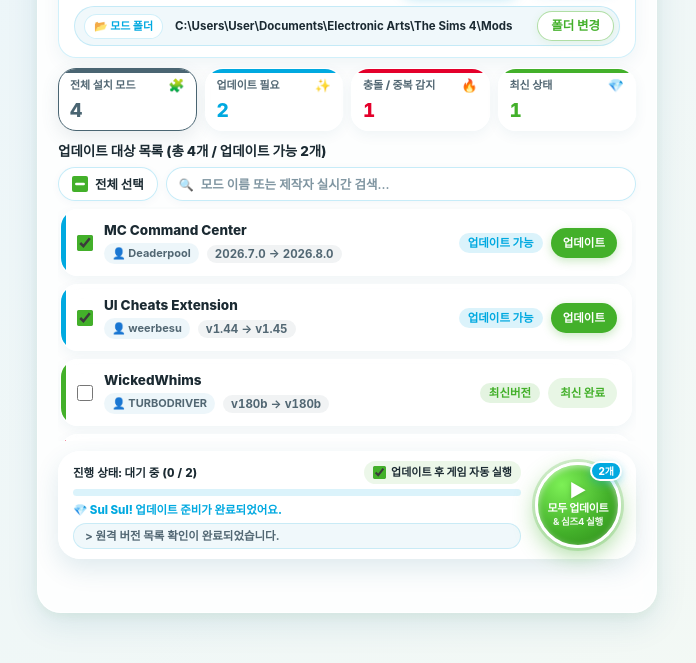
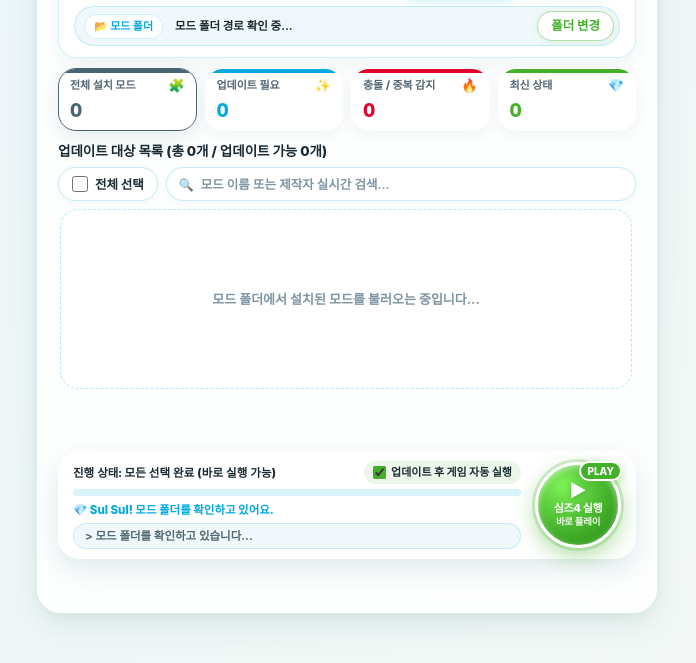
Before and after one commit to Byeoldomi/Sims-4-Mod-Auto-Updater, a plain HTML site: page ui/index.html in a window 1280 px wide. Shown: the part 127-790 px from the top of the page, without its empty margins (293-989 px from the left). Drawn offline with Linux system fonts and the light colour scheme; a web font is replaced by a local one.

Commit message:
Sims 4 Auto Updater Update Hotfix (v0.1.5)

```diff
--- a/ui/app.js
+++ b/ui/app.js
@@ -2,60 +2,7 @@
  * Sims 4 Mod Auto Updater v0.1.5 - Web UI & pywebview Bridge Controller
  */
 
-const DEFAULT_MODS = [
-  {
-    id: 'mccc',
-    name: 'MC Command Center',
-    author: 'Deaderpool',
-    currentVersion: '2026.7.0',
-    latestVersion: '2026.8.0',
-    statusText: '업데이트 가능',
-    statusType: 'update', // --inspired-blue (#00A9E0)
-    checked: true,
-    disabled: false,
-    pageUrl: 'https://deaderpool-mccc.com/',
-    conflictPaths: [],
-  },
-  {
-    id: 'ui-cheats',
-    name: 'UI Cheats Extension',
-    author: 'weerbesu',
-    currentVersion: 'v1.44',
-    latestVersion: 'v1.45',
-    statusText: '업데이트 가능',
-    statusType: 'update', // --inspired-blue (#00A9E0)
-    checked: true,
-    disabled: false,
-    pageUrl: 'https://www.patreon.com/weerbesu',
-    conflictPaths: [],
-  },
-  {
-    id: 'wickedwhims',
-    name: 'WickedWhims',
-    author: 'TURBODRIVER',
-    currentVersion: 'v180b',
-    latestVersion: 'v180b',
-    statusText: '최신버전',
-    statusType: 'latest', // --plumbob-green (#43B02A)
-    checked: false,
-    disabled: false,
-    pageUrl: 'https://wicked.cc/mods/TURBODRIVER/wickedwhims',
-    conflictPaths: [],
-  },
-  {
-    id: 'live-in-business',
-    name: 'LittleMsSam_LiveInBusiness',
-    author: 'LittleMsSam',
-    currentVersion: 'v1.0',
-    latestVersion: '확인 불가',
-    statusText: '링크 오류',
-    statusType: 'error', // --enraged-red (#E4002B)
-    checked: false,
-    disabled: true,
-    pageUrl: '',
-    conflictPaths: [],
-  },
-];
+const DEFAULT_MODS = [];
 
 // 상태별 심즈4 로딩 화면 스타일 위트 멘트 사전
 const SIMS4_QUOTES = {
@@ -115,10 +62,11 @@ document.addEventListener('DOMContentLoaded', () => {
   const countLatestEl = document.getElementById('count-latest');
   const moodletGrid = document.getElementById('moodlet-grid');
 
-  let currentMods = DEFAULT_MODS.map((m) => ({ ...m }));
+  let currentMods = [];
   let currentFilter = 'all'; // 'all' | 'update' | 'error' | 'latest'
   let searchQuery = '';
   let isBusy = false;
+  let isInitializing = true;
   let quoteIntervalId = null;
   let quoteIndex = 0;
   let completeQuoteIdx = 0;
@@ -332,7 +280,9 @@ document.addEventListener('DOMContentLoaded', () => {
       const emptyEl = document.createElement('div');
       emptyEl.className = 'empty-filter-state';
       if (currentMods.length === 0) {
-        emptyEl.textContent = '선택된 Mods 폴더에 설치된 스크립트/게임플레이 모드가 없습니다.';
+        emptyEl.textContent = isInitializing
+          ? '모드 폴더에서 설치된 모드를 불러오는 중입니다...'
+          : '선택된 Mods 폴더에 설치된 스크립트/게임플레이 모드가 없습니다.';
       } else if (searchQuery.trim() !== '') {
         emptyEl.textContent = `"${searchQuery.trim()}" 검색 결과가 없습니다.`;
       } else {
@@ -594,6 +544,7 @@ document.addEventListener('DOMContentLoaded', () => {
         return;
       }
       if (Array.isArray(res?.mods)) {
+        isInitializing = false;
         renderModList(res.mods);
       }
       if (progressBar) progressBar.style.width = '100%';
@@ -841,6 +792,7 @@ document.addEventListener('DOMContentLoaded', () => {
         setLoading(true, '플럼밥이 모드를 탐색 중...', { category: 'scan' });
         setLog('모드 폴더 및 원격 버전을 확인하고 있습니다...');
         setTimeout(() => {
+          isInitializing = false;
           currentFilter = 'all';
           searchQuery = '';
           if (searchInput) searchInput.value = '';
@@ -875,6 +827,7 @@ document.addEventListener('DOMContentLoaded', () => {
             modFolderPath.title = res.mods_folder;
           }
           if (Array.isArray(res?.mods)) {
+            isInitializing = false;
             currentFilter = 'all';
             renderModList(res.mods);
           }
@@ -916,7 +869,7 @@ document.addEventListener('DOMContentLoaded', () => {
     });
   }
 
-  // 초기 화면 렌더링 (브라우저 미리보기 시 기본 데이터, pywebview 준비 시 실제 로컬 폴더로 즉시 교체)
+  // 초기 화면 렌더링 (하드코딩된 예시 데이터 없이 빈 로딩 상태로 시작 후 pywebview 준비 시 실제 로컬 폴더 반영)
   renderModList(currentMods);
 
   // pywebview 환경 준비 시 2단계 비차단 스캔 (1단계: 로컬 0.5초 즉시 표시 -> 2단계: 백그라운드 병렬 원격 조회)
@@ -924,6 +877,7 @@ document.addEventListener('DOMContentLoaded', () => {
     if (!hasPywebview()) return;
     try {
       const state = await window.pywebview.api.get_initial_state();
+      isInitializing = false;
       if (state?.mods_folder && modFolderPath) {
         modFolderPath.textContent = state.mods_folder;
         modFolderPath.title = state.mods_folder;
@@ -931,6 +885,8 @@ document.addEventListener('DOMContentLoaded', () => {
       // 빈 폴더([])인 경우에도 가상 샘플 데이터를 남기지 않고 실제 상태를 그대로 반영
       if (Array.isArray(state?.mods)) {
         renderModList(state.mods);
+      } else {
+        renderModList([]);
       }
       if (state?.message) {
         setLog(state.message);
@@ -942,6 +898,8 @@ document.addEventListener('DOMContentLoaded', () => {
         await runRemoteScan();
       }
     } catch (_) {
+      isInitializing = false;
+      renderModList([]);
       setWittyQuote(SIMS4_QUOTES.error[0], 'error');
     }
   });
--- a/ui/index.html
+++ b/ui/index.html
@@ -40,8 +40,8 @@
       <!-- 헤더 하단 줄: 현재 모드 폴더 경로 표시 & 폴더 변경 버튼 -->
       <div id="folder-path-section" class="header-path-bar" aria-label="모드 폴더 경로">
         <span class="path-badge">📂 모드 폴더</span>
-        <div id="mod-folder-path" class="path-box path-text" title="C:\Users\User\Documents\Electronic Arts\The Sims 4\Mods">
-          C:\Users\User\Documents\Electronic Arts\The Sims 4\Mods
+        <div id="mod-folder-path" class="path-box path-text" title="모드 폴더 경로 확인 중...">
+          모드 폴더 경로 확인 중...
         </div>
         <button type="button" id="btn-change-folder" class="btn sim-btn btn-change-folder">
           폴더 변경
@@ -59,7 +59,7 @@
             <span class="moodlet-icon" aria-hidden="true">🧩</span>
           </div>
           <div class="moodlet-body">
-            <span id="count-total" class="moodlet-count version-num">4</span>
+            <span id="count-total" class="moodlet-count version-num">0</span>
           </div>
         </button>
 
@@ -70,7 +70,7 @@
             <span class="moodlet-icon" aria-hidden="true">✨</span>
           </div>
           <div class="moodlet-body">
-            <span id="count-update" class="moodlet-count version-num">2</span>
+            <span id="count-update" class="moodlet-count version-num">0</span>
           </div>
         </button>
 
@@ -81,7 +81,7 @@
             <span class="moodlet-icon" aria-hidden="true">🔥</span>
           </div>
           <div class="moodlet-body">
-            <span id="count-conflict" class="moodlet-count version-num">1</span>
+            <span id="count-conflict" class="moodlet-count version-num">0</span>
           </div>
         </button>
 
@@ -92,7 +92,7 @@
             <span class="moodlet-icon" aria-hidden="true">💎</span>
           </div>
           <div class="moodlet-body">
-            <span id="count-latest" class="moodlet-count version-num">1</span>
+            <span id="count-latest" class="moodlet-count version-num">0</span>
           </div>
         </button>
       </div>
@@ -103,7 +103,7 @@
       <!-- 상단 타이틀 & 플럼밥 로더 -->
       <div class="mod-list-top-row">
         <div id="mod-list-label" class="section-subtitle mod-list-label">
-          업데이트 대상 목록 (총 4개 / 업데이트 가능 2개)
+          업데이트 대상 목록 (총 0개 / 업데이트 가능 0개)
         </div>
         <div id="loader-indicator" class="loader-indicator is-hidden" aria-live="polite">
           <span class="plumbob-loader" aria-hidden="true"></span>
@@ -150,7 +150,7 @@
       <!-- 좌측: 상태 요약, 자동 실행 토글, 진행률 바, 위트 멘트 롤러 & 로그 -->
       <div class="floating-bar-left">
         <div class="progress-header-row">
-          <div id="status-summary" class="footer-status status-summary">진행 상태: 대기 중 (0 / 2)</div>
+          <div id="status-summary" class="footer-status status-summary">진행 상태: 모드 폴더 확인 중...</div>
           <label class="auto-launch-toggle" for="chk-auto-launch" title="업데이트 완료 직후 심즈4를 자동으로 실행합니다">
             <input type="checkbox" id="chk-auto-launch" class="mod-checkbox auto-launch-checkbox" checked />
             <span>업데이트 후 게임 자동 실행</span>
@@ -162,8 +162,8 @@
         </div>
 
         <div class="footer-bottom-meta">
-          <span id="witty-quote" class="witty-quote">💎 Sul Sul! 업데이트 준비가 완료되었어요.</span>
-          <div id="log-box" class="log-box log-text">&gt; 원격 버전 목록 확인이 완료되었습니다.</div>
+          <span id="witty-quote" class="witty-quote">💎 Sul Sul! 모드 폴더를 확인하고 있어요.</span>
+          <div id="log-box" class="log-box log-text">&gt; 모드 폴더를 확인하고 있습니다...</div>
         </div>
       </div>
 
@@ -175,10 +175,10 @@
           class="sim-btn btn-primary sim-play-orb"
           title="선택한 모드를 모두 업데이트하거나 심즈4를 바로 실행합니다"
         >
-          <span class="orb-Count-badge" id="orb-count-badge">2개</span>
+          <span class="orb-Count-badge is-launch-mode" id="orb-count-badge">PLAY</span>
           <span class="orb-play-icon" aria-hidden="true">▶</span>
-          <span class="orb-main-text" id="orb-main-text">모두 업데이트</span>
-          <span class="orb-sub-text" id="orb-sub-text">&amp; 심즈4 실행</span>
+          <span class="orb-main-text" id="orb-main-text">심즈4 실행</span>
+          <span class="orb-sub-text" id="orb-sub-text">바로 플레이</span>
         </button>
       </div>
     </footer>
```
Also changed, not shown: release_hash.txt, 2 other files.
